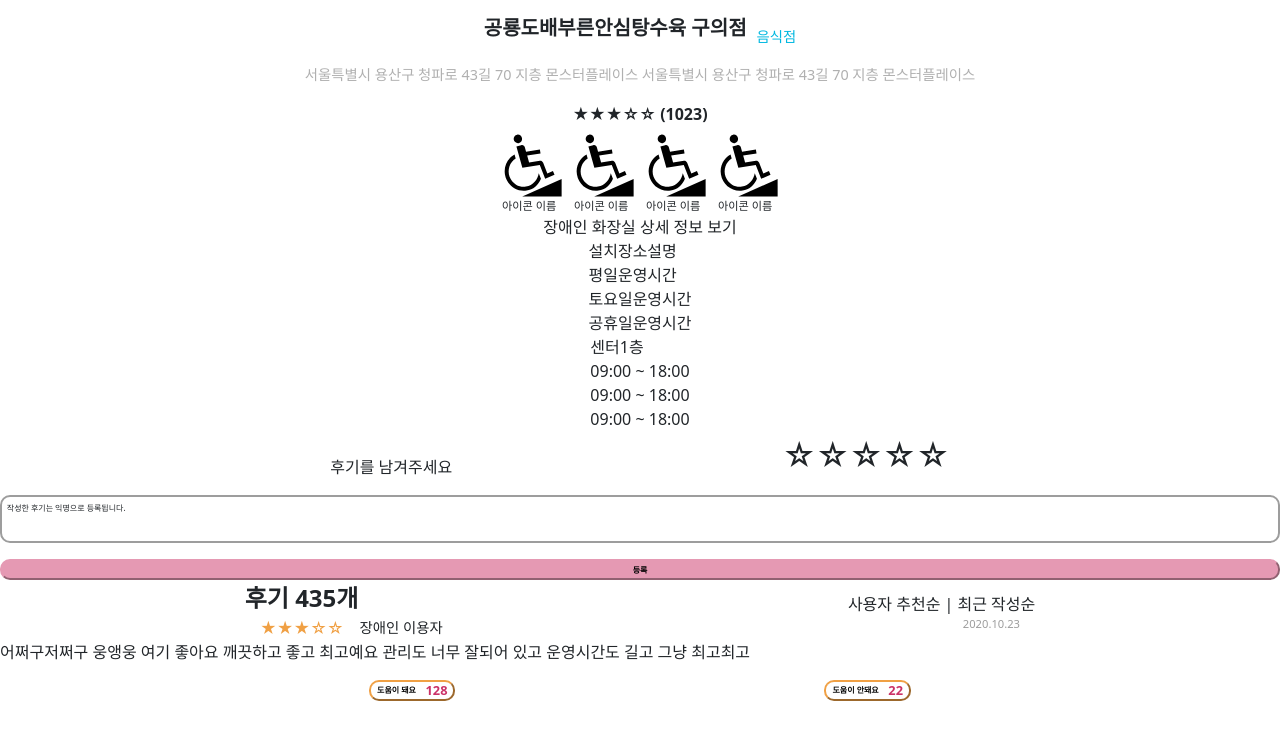
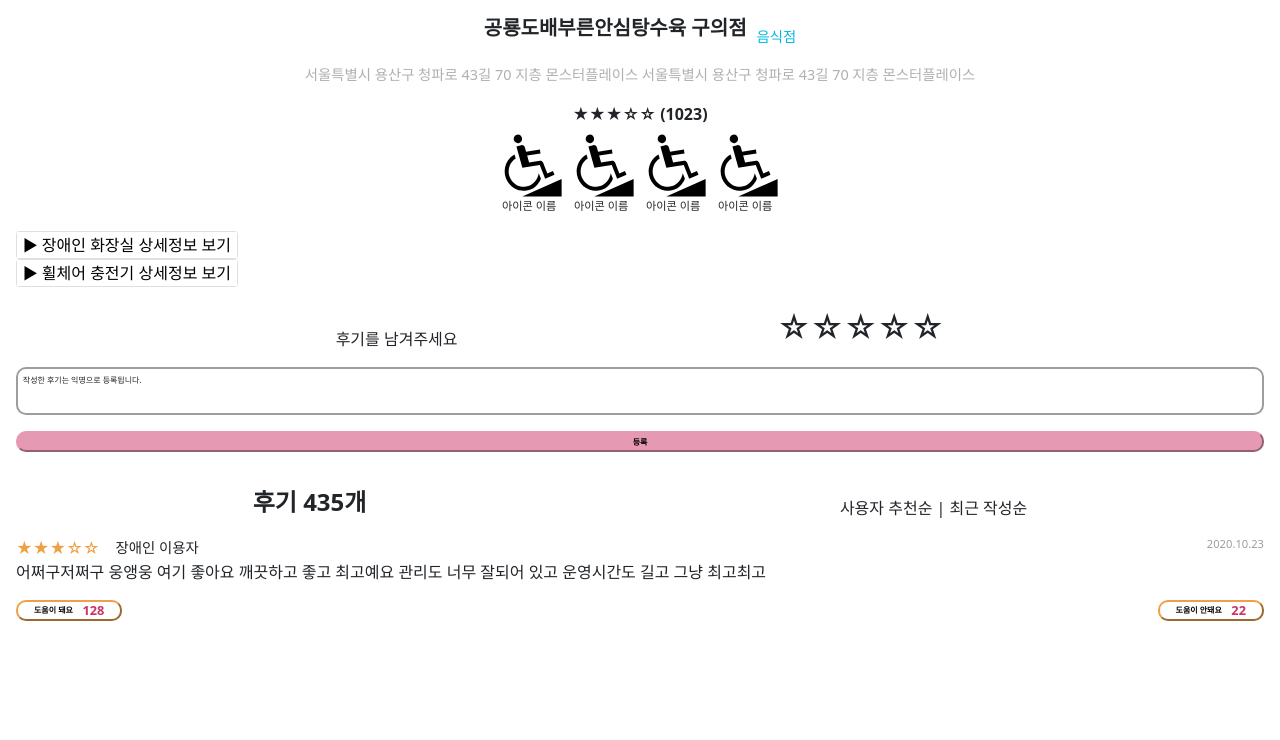
Before and after one commit to wing-beat/thisABLE_front, a React (Create React App) app in the folder thisable/: page /detail/1 in a window 1280 px wide. Shown: the top 740 px of the page. Built offline with nearby package versions, Linux system fonts and the light colour scheme.

Commit message:
FEAT: add toggle button and style on DetailPage

```diff
--- a/thisable/src/components/DetailPage/DetailPage.css
+++ b/thisable/src/components/DetailPage/DetailPage.css
@@ -32,6 +32,8 @@
     font-size: 0.9rem;
     color: #B0B0B0;
     font-weight: 300;
+    margin-left: 1rem;
+    margin-right: 1rem;
 }
 
 .placerate {
@@ -59,17 +61,40 @@
     font-size: 0.7rem;
 }
 
-.showtoilet {
-
+.customtoggle {
+    border: 0;
+    outline: 0;
+    background-color: #ffffff;
 }
 
-.hidetoilet {
+.togglelist {
+    display: flex;
+    margin-top: 1rem;
+    flex-direction: column;
+    align-items: flex-start;
+    padding-left: 1rem;
+}
 
+.toggle {
+    display: flex;
+    justify-content: space-between;
+}
+
+.togglekey {
+    font-weight: bold;
+    font-size: 1rem;
+    padding: 1rem;
+}
+
+.togglevalue {
+    font-size: 1rem;
+    padding: 1rem;
 }
 
 .reviewcontainer {
     display: flex;
     flex-direction: column;
+    padding: 1rem;
 }
 
 .reviewinputtop {
@@ -112,6 +137,7 @@
 .reviewlist {
     display: flex;
     flex-direction: column;
+    padding: 1rem;
 }
 
 .reviewlisttitle {
@@ -131,12 +157,12 @@
 }
 
 .review {
-
+    margin-top: 1rem;
 }
 
 .reviewtop {
     display: flex;
-    justify-content: space-around;
+    justify-content: space-between;
 }
 
 .reviewtopleft {
@@ -168,7 +194,7 @@
 
 .helpbuttoncontainer {
     display: flex;
-    justify-content: space-evenly;
+    justify-content: space-between;
 }
 
 .helpbutton {
@@ -181,6 +207,8 @@
     border-radius: 10px;
     border-color: #F0A044;
     background-color: #ffffff;
+    padding-left: 1rem;
+    padding-right: 1rem;
 }
 
 .helpbuttonnum {
--- a/thisable/src/components/DetailPage/DetailPage.js
+++ b/thisable/src/components/DetailPage/DetailPage.js
@@ -1,6 +1,25 @@
-import React, {useState} from 'react';
+import React, {useContext, useState} from 'react';
 import slopeImg from '../../assets/images/slope.svg';
-import './DetailPage.css'
+import './DetailPage.css';
+import { Accordion, AccordionContext, Card, useAccordionButton } from 'react-bootstrap';
+
+function CustomToggle({ children, eventKey, callback }) {
+  const [message, setMessage] = useState('▶')
+  const {activeEventKey} = useContext(AccordionContext);
+  const isCurrentEventKey = activeEventKey === eventKey;
+
+  const decoratedOnClick = useAccordionButton(eventKey, () =>
+    setMessage(prev => prev === "▶" ? "▼" : "▶"));
+  return (
+    <button
+      type='button'
+      onClick={decoratedOnClick}
+      className="customtoggle">
+      {message}{children}
+    </button>
+  );
+}
+
 
 function DetailPage() {
   const place = [
@@ -93,20 +112,53 @@ function DetailPage() {
         <div className='placeiconname'>아이콘 이름</div>
         </div>
       </div>
-      <div onClick={()=>toggle1}>장애인 화장실 상세 정보 보기</div>
-      <div className={toilettoggleopen ? "show-toilet": "hide-toilet"}>
+      </div>
+
+      <div className='togglelist'>
+      <Accordion defaultActiveKey={['0']}>
+      <Card>
+          <CustomToggle eventKey="1"> 장애인 화장실 상세정보 보기</CustomToggle>
+        <Accordion.Collapse eventKey="1">
+        <div className='toggle'>
+            <div className='togglekey'>
               설치장소설명<br/>
               평일운영시간<br/>
               토요일운영시간<br/>
               공휴일운영시간
             </div>
-      <div className={toilettoggleopen ? "show-toilet": "hide-toilet"}>
+            <div className='togglevalue'>
               센터1층<br/>
               09:00 ~ 18:00<br/>
               09:00 ~ 18:00<br/>
               09:00 ~ 18:00
             </div>
             </div>
+        </Accordion.Collapse>
+      </Card>
+      </Accordion>
+      <Accordion defaultActiveKey={['0']}>
+      <Card>
+          <CustomToggle eventKey="1"> 휠체어 충전기 상세정보 보기</CustomToggle>
+        <Accordion.Collapse eventKey="1">
+        <div className='toggle'>
+            <div className='togglekey'>
+              설치장소설명<br/>
+              평일운영시간<br/>
+              토요일운영시간<br/>
+              공휴일운영시간
+            </div>
+            <div className='togglevalue'>
+              센터1층<br/>
+              09:00 ~ 18:00<br/>
+              09:00 ~ 18:00<br/>
+              09:00 ~ 18:00
+            </div>
+            </div>
+        </Accordion.Collapse>
+      </Card>
+      </Accordion>
+      </div>
+
     <div className='reviewcontainer'>
       <div className='reviewinputtop'>
       <div className='reviewtitle'>후기를 남겨주세요</div>
```
Lines whose indentation alone changed are shown as unchanged.
